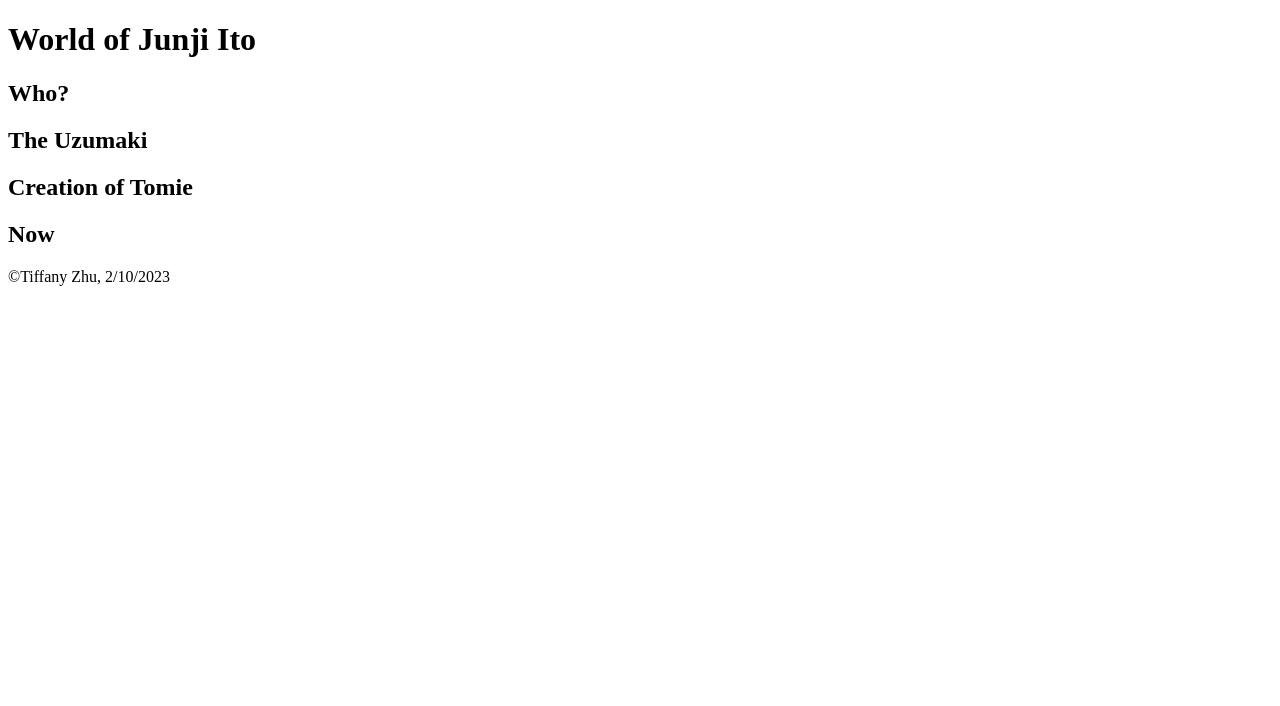
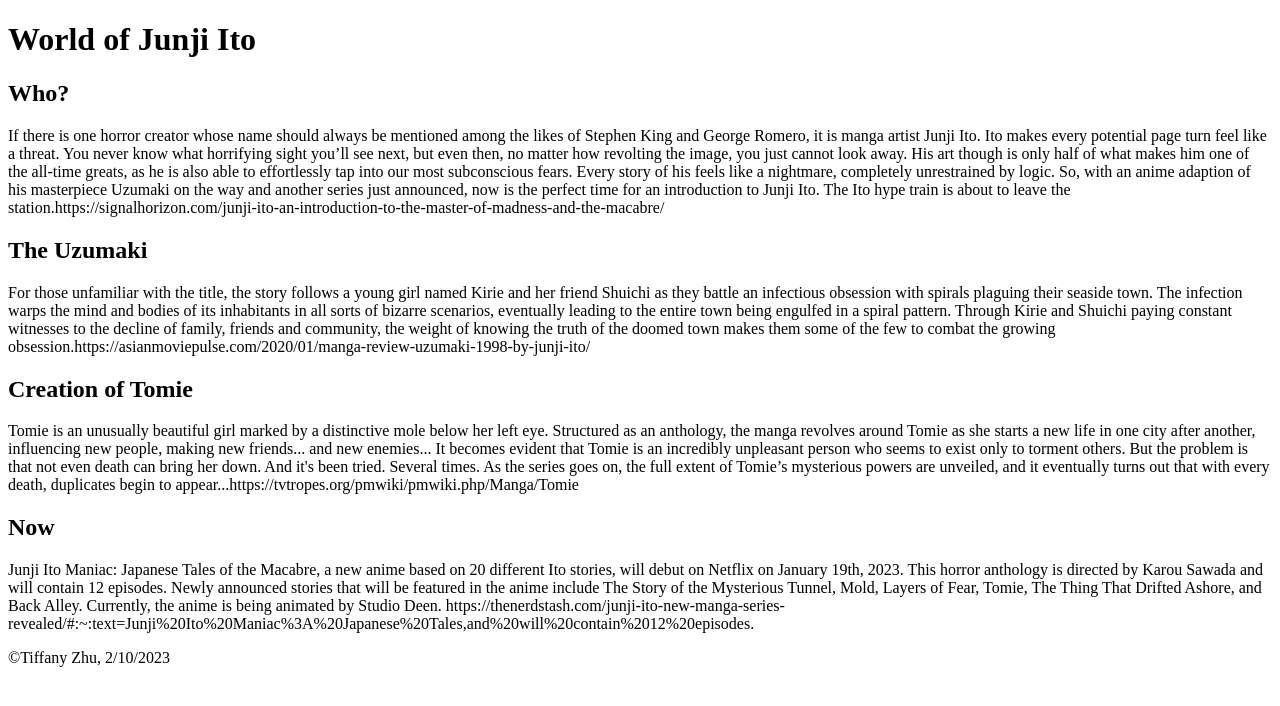
Before and after one commit to Tiff214/Project_1, a plain HTML site: page index.html in a window 1280 px wide. Drawn offline with Linux system fonts and the light colour scheme.

Commit message:
inserted information with  link for next class

```diff
--- a/index.html
+++ b/index.html
@@ -17,20 +17,52 @@
     <article>
       <h2>Who?</h2>
       <p>
+        If there is one horror creator whose name should always be mentioned among the likes of Stephen King and George
+        Romero, it is manga artist Junji Ito. Ito makes every potential page turn feel like a threat. You never know
+        what horrifying sight you’ll see next, but even then, no matter how revolting the image, you just cannot look
+        away. His art though is only half of what makes him one of the all-time greats, as he is also able to
+        effortlessly tap into our most subconscious fears. Every story of his feels like a nightmare,
+        completely unrestrained by logic. So, with an anime adaption of his masterpiece Uzumaki on the way and another
+        series just announced, now is the perfect time for an introduction to Junji Ito. The Ito hype train is about to
+        leave the station.https://signalhorizon.com/junji-ito-an-introduction-to-the-master-of-madness-and-the-macabre/
 
       </p>
     </article>
+
+    <h2>The Uzumaki</h2>
     <p>
-    <h2>The Uzumaki</h2>
-
+      For those unfamiliar with the title, the story follows a young girl named Kirie and her friend Shuichi as they
+      battle an infectious obsession with spirals plaguing their seaside town. The infection warps the mind and bodies
+      of its inhabitants in all sorts of bizarre scenarios, eventually leading to the entire town being engulfed in a
+      spiral pattern. Through Kirie and Shuichi paying constant witnesses to the decline of family, friends and
+      community, the weight of knowing the truth of the doomed town makes them some of the few to combat the growing
+      obsession.https://asianmoviepulse.com/2020/01/manga-review-uzumaki-1998-by-junji-ito/
     </p>
 
     <article>
       <h2>Creation of Tomie</h2>
+      <p>
+        Tomie is an unusually beautiful girl marked by a distinctive mole below her left eye. Structured as an
+        anthology, the manga revolves around Tomie as she starts a new life in one city after another, influencing new
+        people, making new friends... and new enemies...
+
+        It becomes evident that Tomie is an incredibly unpleasant person who seems to exist only to torment others. But
+        the problem is that not even death can bring her down. And it's been tried. Several times. As the series goes
+        on, the full extent of Tomie’s mysterious powers are unveiled, and it eventually turns out that with every
+        death, duplicates begin to appear...https://tvtropes.org/pmwiki/pmwiki.php/Manga/Tomie
+      </p>
     </article>
 
     <article>
       <h2>Now</h2>
+      <p>
+        Junji Ito Maniac: Japanese Tales of the Macabre, a new anime based on 20 different Ito stories, will debut on
+        Netflix on January 19th, 2023. This horror anthology is directed by Karou Sawada and will contain 12 episodes.
+        Newly announced stories that will be featured in the anime include The Story of the Mysterious Tunnel, Mold,
+        Layers of Fear, Tomie, The Thing That Drifted Ashore, and Back Alley. Currently, the anime is being animated by
+        Studio Deen.
+        https://thenerdstash.com/junji-ito-new-manga-series-revealed/#:~:text=Junji%20Ito%20Maniac%3A%20Japanese%20Tales,and%20will%20contain%2012%20episodes.
+      </p>
     </article>
 
   </section>
```
